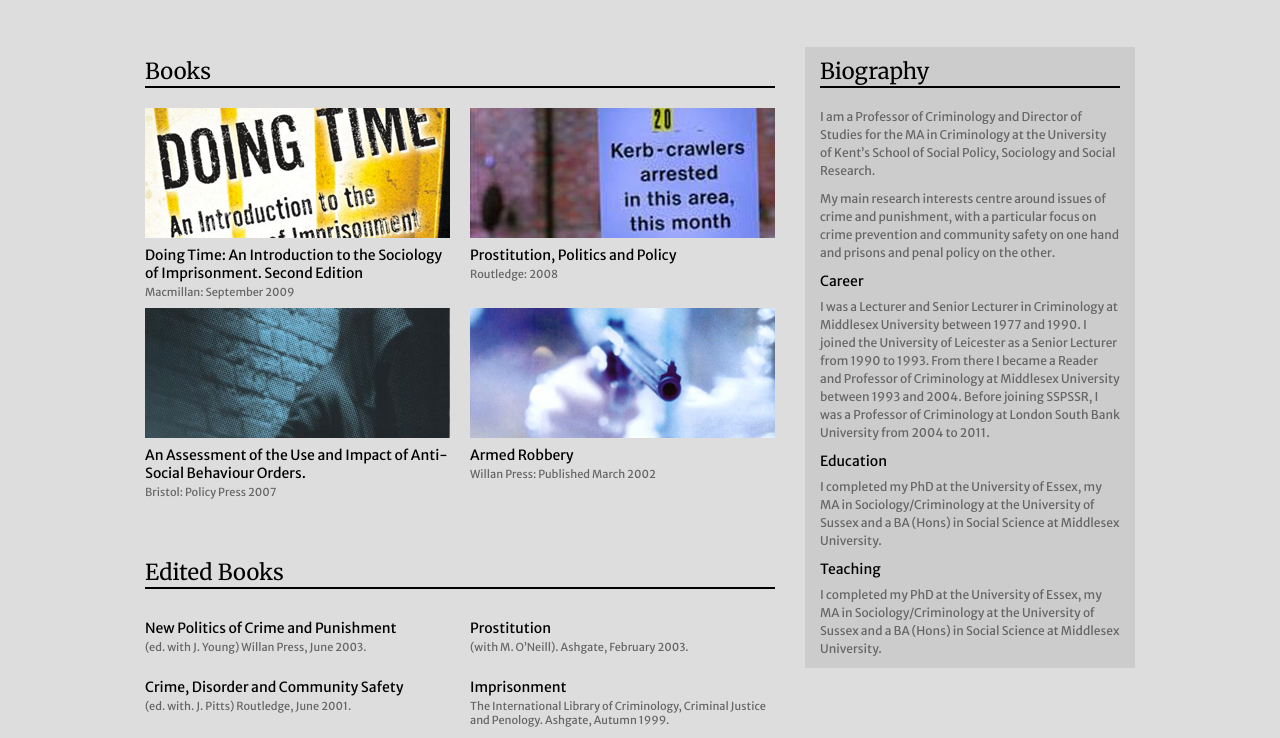
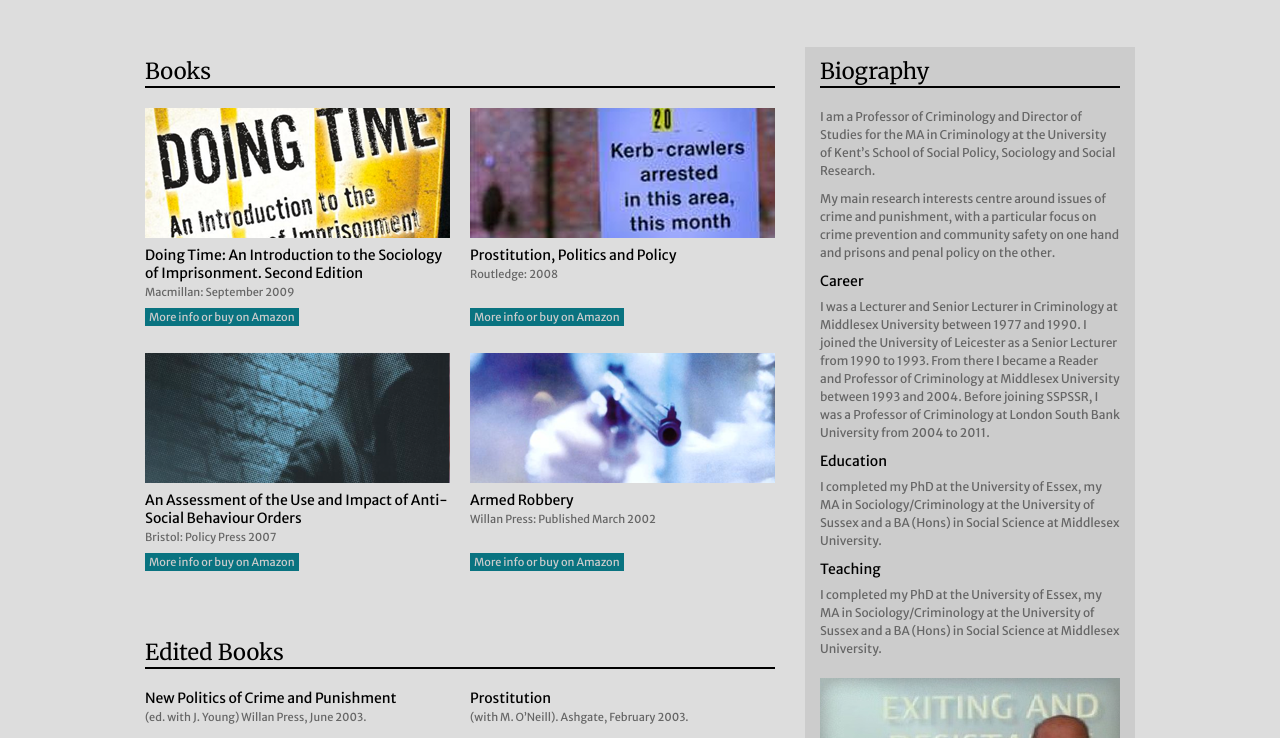
Before and after one commit to JamesBrook/test, a plain HTML site: page onepage.html in a window 1280 px wide. Shown: the part 107-845 px from the top of the page. Drawn offline with Linux system fonts and the light colour scheme.

Commit message:
next set of changes

```diff
--- a/onepage.html
+++ b/onepage.html
@@ -21,10 +21,42 @@
 
 <article>
 <div class="titleBar">Books</div>
-<section class="bookSection left"><div class="bookPic"><img src="images/doing-time.png" width="305" height="130" alt="Doing Time book cover"></div><h2>Doing Time: An Introduction to the Sociology of Imprisonment. Second Edition</h2><h3>Macmillan: September 2009</h3></section>
-<section class="bookSection"><div class="bookPic"><img src="images/prostitution.png" width="305" height="130" alt="Prostitution, Politics and Policy"></div><h2>Prostitution, Politics and Policy</h2><h3> Routledge: 2008</h3></section>
-<section class="bookSection left"><div class="bookPic"><img src="images/asbo.png" width="305" height="130" alt="ASBO"></div><h2>An Assessment of the Use and Impact of Anti-Social Behaviour Orders.</h2><h3>Bristol: Policy Press 2007</h3></section>
-<section class="bookSection"><div class="bookPic"><img src="images/armed-robbery.png" width="305" height="130" alt="Armed Robbery"></div><h2>Armed Robbery</h2><h3>Willan Press: Published March 2002</h3></section>
+
+<section class="bookSection left">
+<div class="bookPic"><img src="images/doing-time.png" width="305" height="130" alt="Doing Time book cover"></div>
+<div class="allign">
+<h2>Doing Time: An Introduction to the Sociology of Imprisonment. Second Edition</h2>
+<h3>Macmillan: September 2009</h3>
+</div>
+<div class="amazonLink"><a href="http://www.amazon.co.uk/Doing-Time-Introduction-Sociology-Imprisonment/dp/0230235522/ref=sr_1_1?ie=UTF8&qid=1377871946&sr=8-1&keywords=roger+matthews+doing+time" target="_blank">More info or buy on Amazon</a></div>
+</section>
+
+<section class="bookSection">
+<div class="bookPic"><img src="images/prostitution.png" width="305" height="130" alt="Prostitution, Politics and Policy"></div>
+<div class="allign">
+<h2>Prostitution, Politics and Policy</h2>
+<h3> Routledge: 2008</h3>
+</div>
+<div class="amazonLink"><a href="http://www.amazon.co.uk/Prostitution-Politics-Policy-Roger-Matthews/dp/0415459176/ref=sr_1_2?ie=UTF8&qid=1377872671&sr=8-2&keywords=Prostitution%2C+Politics+and+Policy">More info or buy on Amazon</a></div>
+</section>
+
+<section class="bookSection left">
+<div class="bookPic"><img src="images/asbo.png" width="305" height="130" alt="ASBO"></div>
+<div class="allign">
+<h2>An Assessment of the Use and Impact of Anti-Social Behaviour Orders</h2>
+<h3>Bristol: Policy Press 2007</h3>
+</div>
+<div class="amazonLink"><a href="http://www.amazon.co.uk/Assessing-Anti-social-Behaviour-Researching-Criminal/dp/1847420575/ref=sr_1_fkmr1_1?ie=UTF8&qid=1377872733&sr=8-1-fkmr1&keywords=An+Assessment+of+the+Use+and+Impact+of+Anti-Social+Behaviour+Orders">More info or buy on Amazon</a></div>
+</section>
+
+<section class="bookSection">
+<div class="bookPic"><img src="images/armed-robbery.png" width="305" height="130" alt="Armed Robbery"></div>
+<div class="allign">
+<h2>Armed Robbery</h2>
+<h3>Willan Press: Published March 2002</h3>
+</div>
+<div class="amazonLink"><a href="http://www.amazon.co.uk/Armed-Robbery-Crime-Society-Matthews/dp/1903240603/ref=sr_1_1?ie=UTF8&qid=1377873262&sr=8-1&keywords=armed+robbery+roger+matthews">More info or buy on Amazon</a></div>
+</section>
 </article>
 
 <article>
@@ -100,10 +132,16 @@
 
 <p>I completed my PhD at the University of Essex, my MA in Sociology/Criminology at the University of Sussex and a BA (Hons) in Social Science at Middlesex University.</p>
 
+<div class="rogerPic"><img src="images/roger.jpg" width="300" height="294"  alt="Roger Matthews"/></div>
+
 
 
 </div>
+<div class="clear"></div>
+</div>
 
-</div>
+<footer class="footer">
+<div class="footerContent"><a href="mailto:r.matthews184@btinternet.com">Email me</a></div>
+</footer>
 </body>
 </html>
--- a/single.css
+++ b/single.css
@@ -7,6 +7,7 @@
 	margin-left: auto;
 	padding-left: 10px;
 	padding-right: 10px;
+	clear: both;
 }
 body {
 	margin-top: 0px;
@@ -46,20 +47,19 @@ h3 {
 	font-family: 'Merriweather Sans', Gotham, "Helvetica Neue", Helvetica, Arial, sans-serif;
 	padding-top: 0px;
 	padding-right: 0px;
-	padding-bottom: 14px;
 	padding-left: 0px;
 }
 .header1 {
 	width: 500px;
 	float: left;
-	color: #999;
+	color: #CCC;
 	font-size: 30px;
 	letter-spacing: -1px;
 }
 .header2 {
 	width: 400px;
 	float: right;
-	color: #999;
+	color: #CCC;
 	text-align: right;
 	font-size: 14px;
 	padding-top: 18px;
@@ -80,6 +80,7 @@ h3 {
 	padding-right: 15px;
 	background-color: #CCC;
 	padding-left: 15px;
+	bottom: 0px;
 }
 .titleBar {
 	height: 29px;
@@ -92,13 +93,13 @@ h3 {
 }
 .bookSection {
 	width: 305px;
-	height: 200px;
+	height: 245px;
 	float: left;
 }
 .standardSection {
 	width: 305px;
-	padding-top: 10px;
 	float: left;
+	padding-bottom: 20px;
 }
 .bookPic {
 	height: 130px;
@@ -129,7 +130,53 @@ p {
 	margin-bottom: 10px;
 }
 #leftContent article {
-	margin-bottom: 40px;
+	margin-bottom: 30px;
 	float: left;
 	clear: both;
 }
+.clear {
+	clear: both;
+}
+.footer {
+	height: 60px;
+	background-color: #000000;
+	color: #CCCCCC;
+	margin-right: 0px;
+	padding-top: 15px;
+}
+.footerContent {
+	width: 990px;
+	margin-left: auto;
+	margin-right: auto;
+}
+.footerContent a {
+	color: #CCCCCC;
+}
+.footerContent a:hover {
+	color: #097380;
+}
+.rogerPic {
+	padding-top: 10px;
+	padding-bottom: 15px;
+}
+.amazonLink {
+	font-size: 11px;
+	font-family: 'Merriweather Sans', Gotham, "Helvetica Neue", Helvetica, Arial, sans-serif;
+	text-decoration: none;
+}
+.amazonLink a {
+	color: #CCCCCC;
+	text-decoration: none;
+	background-color: #097380;
+	padding-top: 2px;
+	padding-bottom: 2px;
+	padding-left: 4px;
+	padding-right: 4px;
+}
+.amazonLink a:hover {
+	background-color: #bbbbbb;
+	color: #097380;
+}
+.allign {
+	height: 64px;
+}
```
Also changed, not shown: images/roger.jpg (added).
